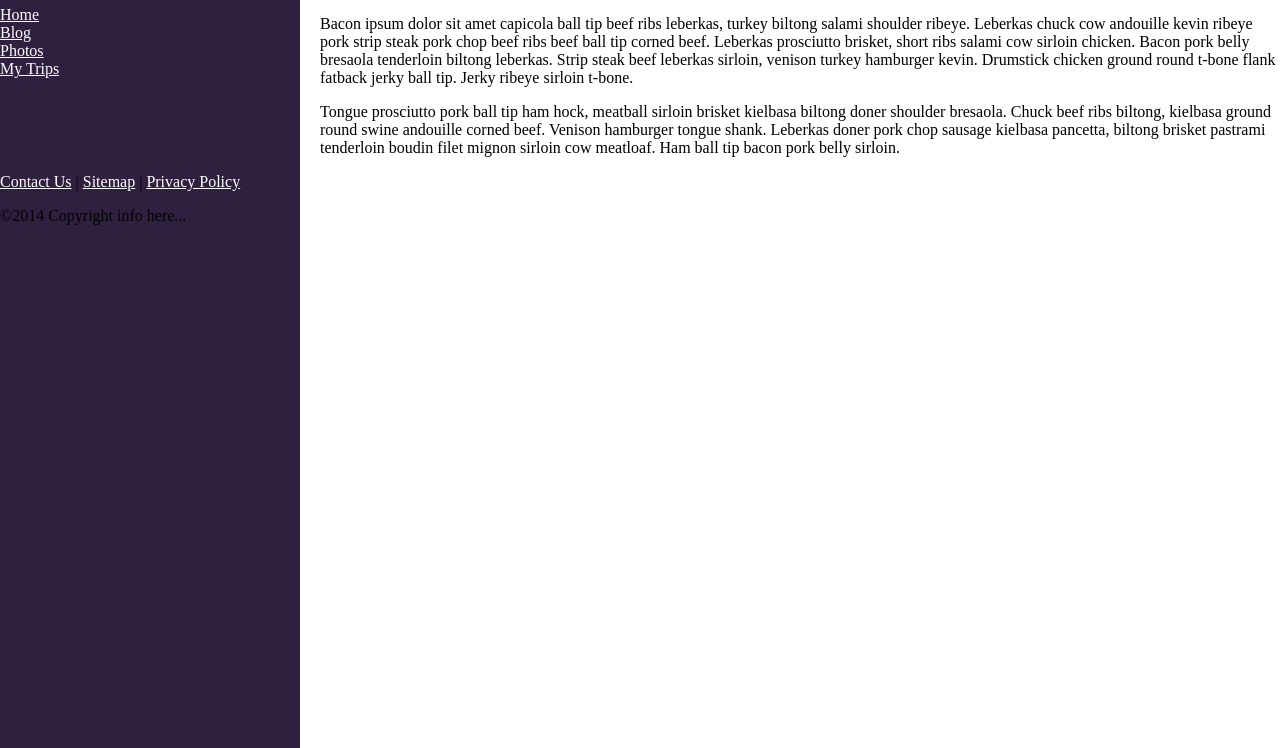
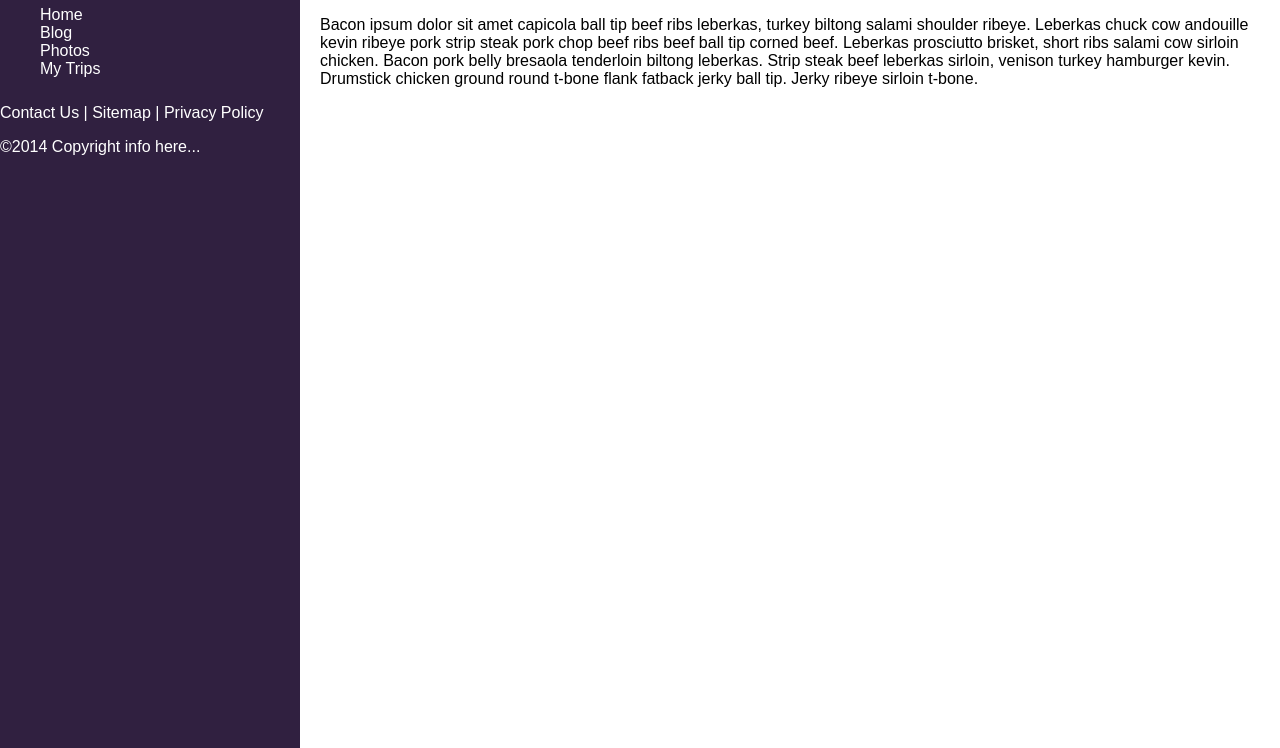
Before and after one commit to valencik/sscg, a plain HTML site: page index.html in a window 1280 px wide. Shown: the part 52-800 px from the top of the page. Drawn offline with Linux system fonts and the light colour scheme.

Commit message:
Made example more minimal and functional

```diff
--- a/css/right-fluid.css
+++ b/css/right-fluid.css
@@ -1,9 +1,6 @@
 html {
-    box-sizing:border-box
-}
-
-*,:before,:after {
-    box-sizing:inherit
+    box-sizing:border-box;
+    font-family: sans-serif
 }
 
 body {
@@ -26,44 +23,50 @@ h1 {
 
 .nav {
     list-style:none;
-    margin-left:0;
-    margin-bottom:0;
-    padding-left:0
+    padding-left:10
 }
 
 .nav > li,.nav > li > a {
     display: inline-block;
-    zoom:1
 }
 
 a:link {
-    color: #fff
+    color: #fff;
+    text-decoration: none
 }
 
-/* MEDIA QUERIES */
+footer a:link {
+    color: #000
+}
+
+/* Landscape view */
 @media screen and (min-width: 47.5em ) {
 .columns-container {
     float:left
 }
 
 .sidebar {
-    background-color: #302040;
-    color: #fff;
     position: fixed;
     top: 0px;
     bottom: 0px;
     width:18.75em;
-    margin-right:-19.3em;
     float:left
 }
 
 .nav > li,.nav > li > a {
     display: list-item;
-    zoom:1
 }
 
 .right-column {
     margin-left:20em;
     float:left
 }
+
+footer {
+    color: #fff
 }
+
+footer a:link {
+    color: #fff
+}
+}
--- a/index.html
+++ b/index.html
@@ -4,7 +4,7 @@
     <meta charset="utf-8">
     <meta content="IE=edge" http-equiv="X-UA-Compatible">
 
-    <title>Responsive Two Column Layout (Right Column Fluid)</title>
+    <title>valencik</title>
     <meta content="width=device-width, initial-scale=1" name="viewport">
     <link href="css/right-fluid.css" media="screen" rel="stylesheet">
     <!--[if lt IE 9]>
@@ -41,7 +41,7 @@
         </div>
 
         <div class="right-column">
-            <h2>Right Column (fluid)</h2>
+            <h2>First Ipsum</h2>
 
             <p>Bacon ipsum dolor sit amet capicola ball tip beef ribs leberkas,
             turkey biltong salami shoulder ribeye. Leberkas chuck cow andouille
@@ -52,18 +52,11 @@
             hamburger kevin. Drumstick chicken ground round t-bone flank
             fatback jerky ball tip. Jerky ribeye sirloin t-bone.</p>
 
-            <p>Tongue prosciutto pork ball tip ham hock, meatball sirloin
-            brisket kielbasa biltong doner shoulder bresaola. Chuck beef ribs
-            biltong, kielbasa ground round swine andouille corned beef. Venison
-            hamburger tongue shank. Leberkas doner pork chop sausage kielbasa
-            pancetta, biltong brisket pastrami tenderloin boudin filet mignon
-            sirloin cow meatloaf. Ham ball tip bacon pork belly sirloin.</p>
         </div>
     </div>
 
     <footer>
-        <p><a href="#">Contact Us</a> | <a href="#">Sitemap</a> | <a href=
-        "#">Privacy Policy</a></p>
+        <p><a href="#">Contact Us</a> | <a href="#">Sitemap</a> | <a href= "#">Privacy Policy</a></p>
 
         <p>&copy;2014 Copyright info here...</p>
     </footer>
```
